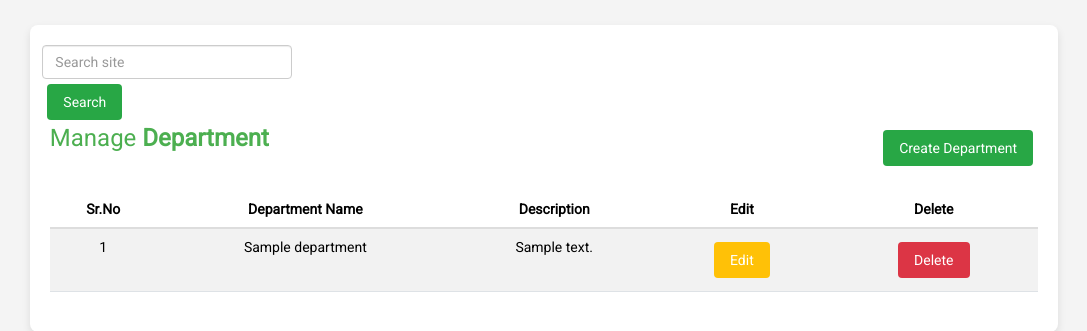
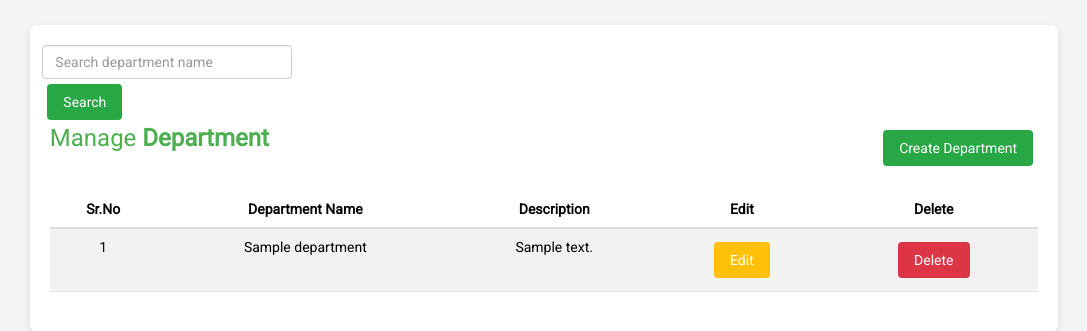
Before and after one commit to Sonalipalaskar/deptsys, a Django app: page / in a window 1280 px wide. Shown: the part 82-413 px from the top of the page, without its empty margins (96-1183 px from the left). Run offline with Django 5.2, Linux system fonts and the light colour scheme; tables that the repository leaves empty hold one stand-in row (values such as "Sample post"); some libraries are stand-ins or nearby versions.

```diff
--- a/deptapp/views.py
+++ b/deptapp/views.py
@@ -24,19 +24,25 @@ def create(request):
         details.save()
         return redirect('/')
 
-def updateDept(request,dept_id):
+
+def updateDept(request, dept_id):
     if request.method == "GET":
-        b=Department.objects.filter(dept_id=dept_id)
-        context ={}
-        context['depts'] = b[0]
-        return render(request,'updatedept.html',context)
-    else:
-        b=Department.objects.filter(dept_id=dept_id)
-        n=request.POST['dept_name']
-        d=request.POST['description']
+        try:
+            department = Department.objects.get(dept_id=dept_id)
+            return render(request, 'updatedept.html', {'dept': department})
+        except Department.DoesNotExist:
+            return redirect('/')  # Redirect if the department is not found
 
-        b.update(dept_name=n,description=d)
-        return redirect('/')
+    elif request.method == "POST":
+        try:
+            department = Department.objects.get(dept_id=dept_id)
+            department.dept_name = request.POST.get('dept_name', department.dept_name)
+            department.description = request.POST.get('description', department.description)
+            department.save()
+            return redirect('/')
+        except Department.DoesNotExist:
+            return redirect('/')  # Redirect if the department is not found
+
 
 def delete(request,dept_id):
     department = Department.objects.get(dept_id=dept_id)
@@ -44,15 +50,22 @@ def delete(request,dept_id):
     department.save()
     return redirect('/')
 
+
 def searchByText(request):
     query = request.GET.get('query', '')  # Get the search query from the request
     context = {}
 
     if query:
-        # Filter Cloth objects based on the search query (you can adjust fields to match your needs)
-        data = Department.objects.filter(dept_name__icontains=query)  # Assuming 'name' is a field in your Cloth model
+        # Filter departments with status=True and matching the search query
+        data = Department.objects.filter(dept_name__icontains=query, status=True)
+    else:
+        # Retrieve all departments with status=True if no query is provided
+        data = Department.objects.filter(status=True)
+
+    # Check if no results are found
+    if not data.exists():
+        context['message'] = "department not found!!!."
+    else:
         context['depts'] = data
-    else:
-        data=Department.objects.all()
-        context['depts'] = data
+
     return render(request, 'index.html', context)
--- a/templates/index.html
+++ b/templates/index.html
@@ -124,20 +124,21 @@
             <div class="table-title">
                 <div class="row">
 					<form class="search-form" method="GET" action="{% url 'search_by_text' %}" class="d-flex" role="search">
-						<input class="form-control me-2" type="search" name="query" placeholder="Search site" aria-label="Search" value="{{ request.GET.query }}">
+						<input class="form-control me-2" type="search" name="query" placeholder="Search department name" aria-label="Search" value="{{ request.GET.query }}">
 						<button class="btn btn-success" type="submit">Search</button>
 					</form>
+
 
                     <div class="col-sm-6">
                         <h2>Manage <b>Department</b></h2>
                     </div>
                     <div class="col-sm-6 text-right">
-
                         <button type="button" class="btn btn-success"><a href="/create">Create Department</a></button>
                     </div>
                 </div>
             </div>
 
+            {% if depts %}
             <table class="table table-striped table-hover">
                 <thead>
                     <tr>
@@ -151,15 +152,20 @@
                 <tbody>
                     {% for x in depts %}
                     <tr>
-                        <td>{{x.dept_id}}</td>
-                        <td>{{x.dept_name}}</td>
-                        <td>{{x.description}}</td>
-                        <td><button type="button" class="btn btn-warning"><a href="/update/{{x.dept_id}}">Edit</a></button></td>
-                        <td><button type="button" class="btn btn-danger"><a href="/delete/{{x.dept_id}}">Delete</a></button></td>
+                        <td>{{ x.dept_id }}</td>
+                        <td>{{ x.dept_name }}</td>
+                        <td>{{ x.description }}</td>
+                        <td><button type="button" class="btn btn-warning"><a href="/update/{{ x.dept_id }}">Edit</a></button></td>
+                        <td><button type="button" class="btn btn-danger"><a href="/delete/{{ x.dept_id }}">Delete</a></button></td>
                     </tr>
                     {% endfor %}
                 </tbody>
             </table>
+            {% else %}
+
+                <h3>{{ message }}</h3>
+
+            {% endif %}
         </div>
     </div>
 
--- a/templates/updatedept.html
+++ b/templates/updatedept.html
@@ -77,10 +77,10 @@
     <form method="post">
         {% csrf_token %}
         <label for="dept_name">Department Name:</label>
-        <input type="text" name="dept_name" value="{{x.dept_name}}" id="dept_name" ><br>
+        <input type="text" name="dept_name" value="{{dept.dept_name}}" id="dept_name" required><br>
 
         <label for="description">Department Description:</label>
-        <input type="text" name="description" value="{{x.description}}" id="description"><br>
+        <input type="text" name="description" value="{{dept.description}}" id="description" required><br>
 
         <input type="submit" value="Update Department">
     </form>
```
